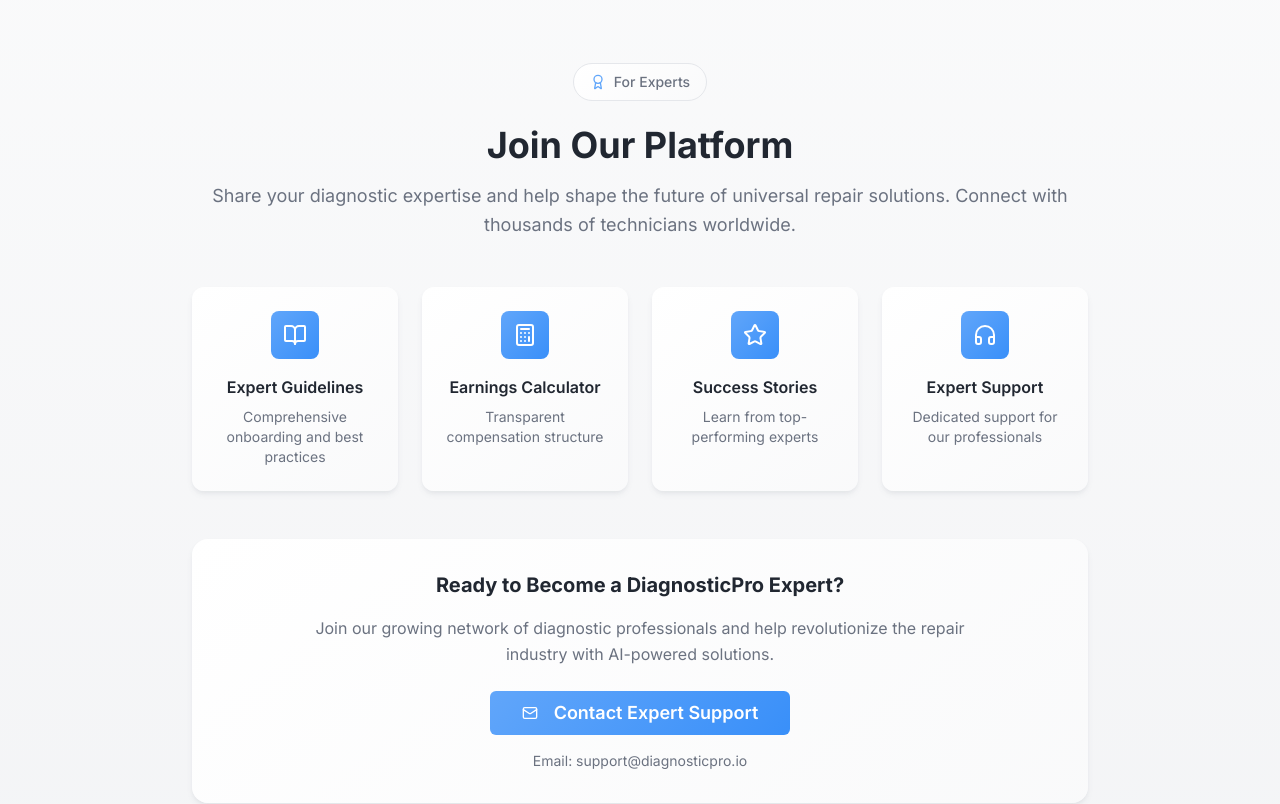
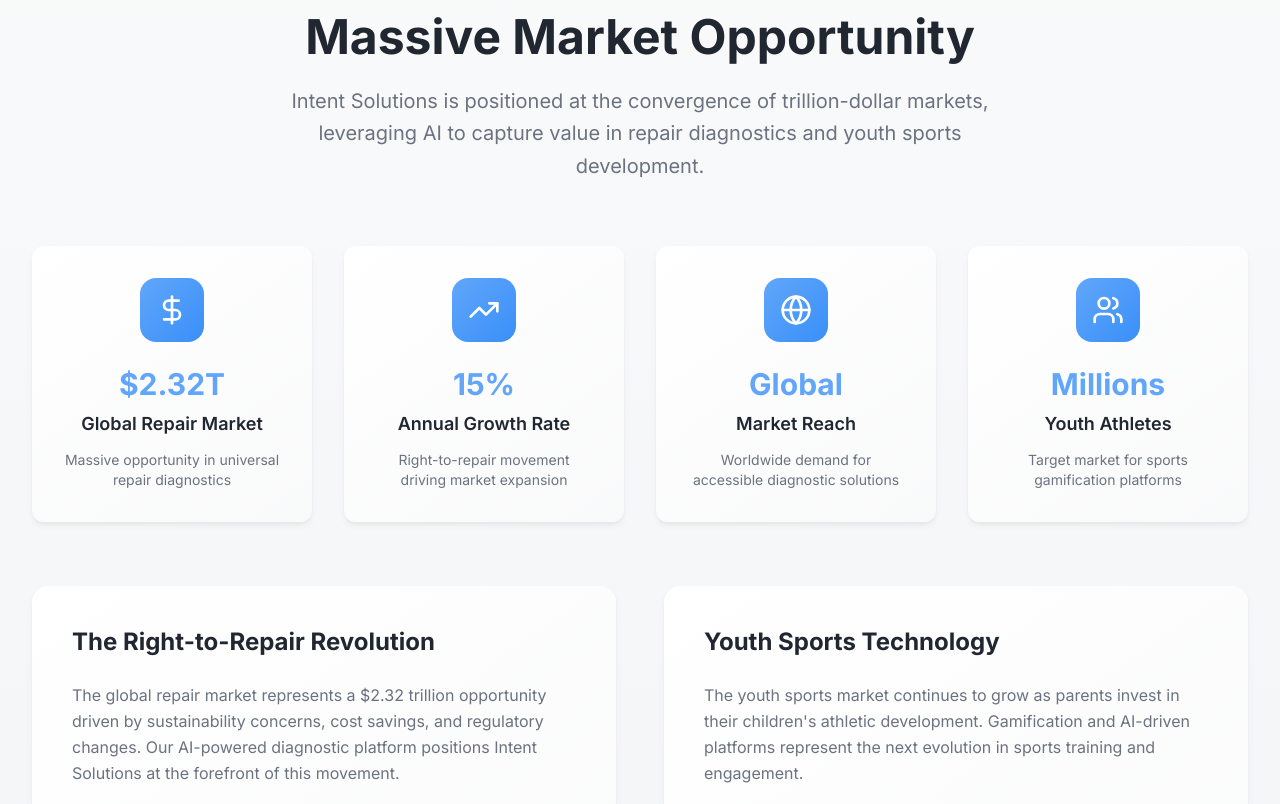
Before and after one commit to intent-solutions-io/intent-solutions-landing, a React (Vite) app: page / in a window 1280 px wide. Shown: the part 3280-4084 px from the top of the page. Built offline with nearby package versions, Linux system fonts and the light colour scheme.

Commit message:
Reverted to commit 247a665130a35002b4835cbe51e628808035180b

```diff
--- a/src/components/Contact.tsx
+++ b/src/components/Contact.tsx
@@ -38,8 +38,8 @@ const Contact = () => {
                     <Mail className="h-6 w-6 text-white" />
                   </div>
                   <div>
-                    <div className="font-semibold text-foreground">Contact</div>
-                    <div className="text-muted-foreground text-sm">jeremy@intentsolutions.io</div>
+                    <div className="font-semibold text-foreground">Get In Touch</div>
+                    <div className="text-muted-foreground">Reach out through our platforms</div>
                   </div>
                 </div>
               </div>
--- a/src/components/ExpertCTA.tsx
+++ /dev/null
@@ -1,88 +0,0 @@
-import { Button } from "@/components/ui/button";
-import { Mail, Award, Calculator, BookOpen, Star, Headphones } from "lucide-react";
-
-const ExpertCTA = () => {
-  const expertFeatures = [
-    {
-      icon: BookOpen,
-      title: "Expert Guidelines",
-      description: "Comprehensive onboarding and best practices"
-    },
-    {
-      icon: Calculator,
-      title: "Earnings Calculator",
-      description: "Transparent compensation structure"
-    },
-    {
-      icon: Star,
-      title: "Success Stories",
-      description: "Learn from top-performing experts"
-    },
-    {
-      icon: Headphones,
-      title: "Expert Support",
-      description: "Dedicated support for our professionals"
-    }
-  ];
-
-  return (
-    <section className="py-16 bg-gradient-section">
-      <div className="container mx-auto px-container">
-        <div className="max-w-4xl mx-auto">
-          <div className="text-center mb-12">
-            <div className="inline-flex items-center px-4 py-2 rounded-full bg-gradient-card border border-border mb-6">
-              <Award className="w-4 h-4 mr-2 text-primary" />
-              <span className="text-sm font-medium text-muted-foreground">For Experts</span>
-            </div>
-            <h2 className="text-3xl md:text-4xl font-bold text-foreground mb-4">
-              Join Our Platform
-            </h2>
-            <p className="text-lg text-muted-foreground leading-relaxed">
-              Share your diagnostic expertise and help shape the future of universal repair solutions.
-              Connect with thousands of technicians worldwide.
-            </p>
-          </div>
-
-          <div className="grid grid-cols-1 md:grid-cols-2 lg:grid-cols-4 gap-6 mb-12">
-            {expertFeatures.map((feature, index) => (
-              <div
-                key={index}
-                className="bg-gradient-card p-6 rounded-xl shadow-card text-center"
-              >
-                <div className="w-12 h-12 bg-gradient-hero rounded-lg flex items-center justify-center mx-auto mb-4">
-                  <feature.icon className="h-6 w-6 text-white" />
-                </div>
-                <h3 className="font-semibold text-foreground mb-2">{feature.title}</h3>
-                <p className="text-sm text-muted-foreground">{feature.description}</p>
-              </div>
-            ))}
-          </div>
-
-          <div className="bg-gradient-card p-8 rounded-2xl shadow-card text-center">
-            <h3 className="text-xl font-bold text-foreground mb-4">
-              Ready to Become a DiagnosticPro Expert?
-            </h3>
-            <p className="text-muted-foreground mb-6 leading-relaxed max-w-2xl mx-auto">
-              Join our growing network of diagnostic professionals and help revolutionize
-              the repair industry with AI-powered solutions.
-            </p>
-            <Button
-              variant="hero"
-              size="lg"
-              onClick={() => window.location.href = 'mailto:support@diagnosticpro.io?subject=Expert Application - DiagnosticPro Platform'}
-              className="px-8 py-4"
-            >
-              <Mail className="mr-2 h-5 w-5" />
-              Contact Expert Support
-            </Button>
-            <p className="text-sm text-muted-foreground mt-4">
-              Email: support@diagnosticpro.io
-            </p>
-          </div>
-        </div>
-      </div>
-    </section>
-  );
-};
-
-export default ExpertCTA;
--- a/src/components/Footer.tsx
+++ b/src/components/Footer.tsx
@@ -15,7 +15,7 @@ const Footer = () => {
               diagnostic platforms and youth sports development.
             </p>
             <p className="text-background/60 text-sm">
-              © 2025 Intent Solutions Inc. All rights reserved.
+              © 2024 Intent Solutions Inc. All rights reserved.
             </p>
           </div>
 
--- a/src/components/Platforms.tsx
+++ b/src/components/Platforms.tsx
@@ -53,16 +53,11 @@ const Platforms = () => {
                 variant="cta"
                 size="lg"
                 onClick={() => window.open('https://diagnosticpro.io', '_blank')}
-                className="px-8 py-4 mb-4"
+                className="px-8 py-4"
               >
                 Explore DiagnosticPro
                 <ExternalLink className="ml-2 h-5 w-5" />
               </Button>
-
-              <div className="bg-muted/50 p-4 rounded-lg border border-border">
-                <p className="text-sm text-muted-foreground mb-2">Support & Expert Inquiries</p>
-                <p className="font-medium text-foreground text-sm">support@diagnosticpro.io</p>
-              </div>
             </div>
 
             <div className="order-1 lg:order-2">
--- a/src/pages/Index.tsx
+++ b/src/pages/Index.tsx
@@ -4,7 +4,6 @@ import About from "@/components/About";
 import Platforms from "@/components/Platforms";
 import Market from "@/components/Market";
 import Founder from "@/components/Founder";
-import ExpertCTA from "@/components/ExpertCTA";
 import Contact from "@/components/Contact";
 import Footer from "@/components/Footer";
 
@@ -15,7 +14,6 @@ const Index = () => {
       <Hero />
       <About />
       <Platforms />
-      <ExpertCTA />
       <Market />
       <Founder />
       <Contact />
```
